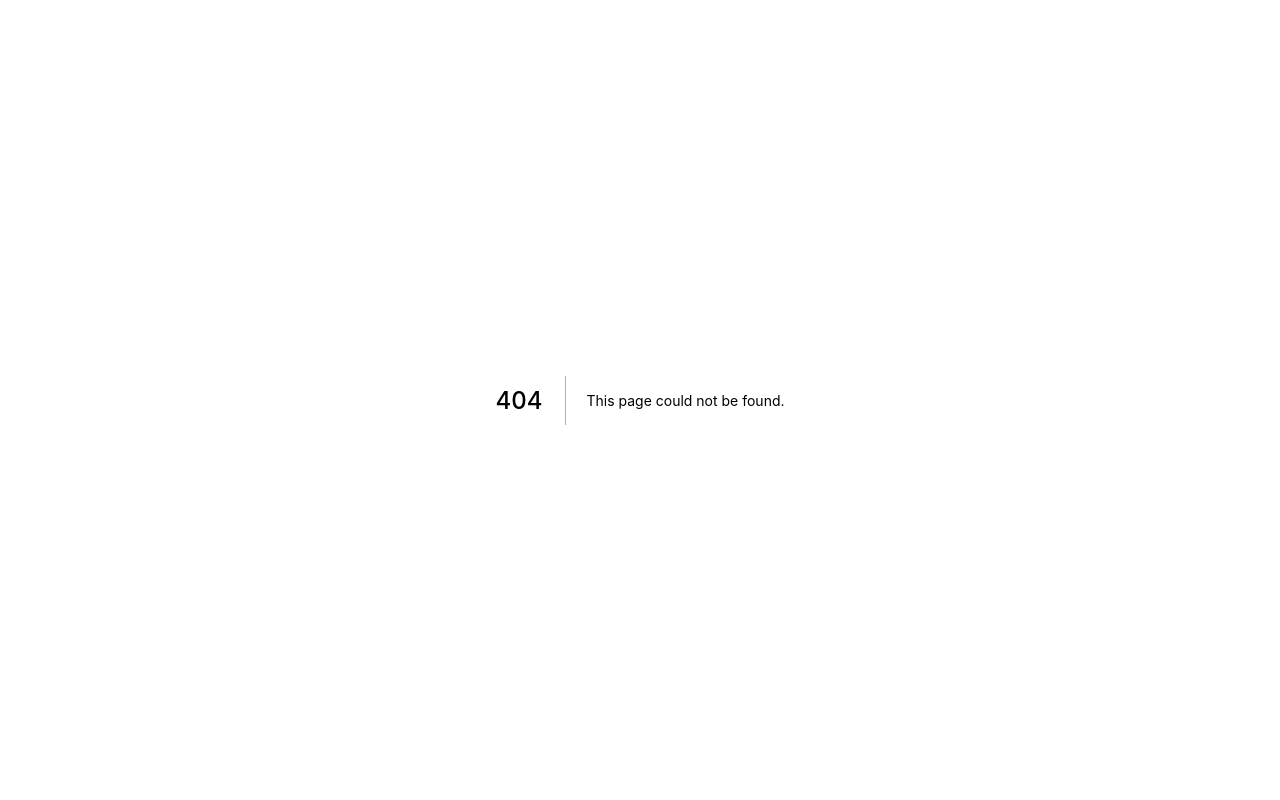
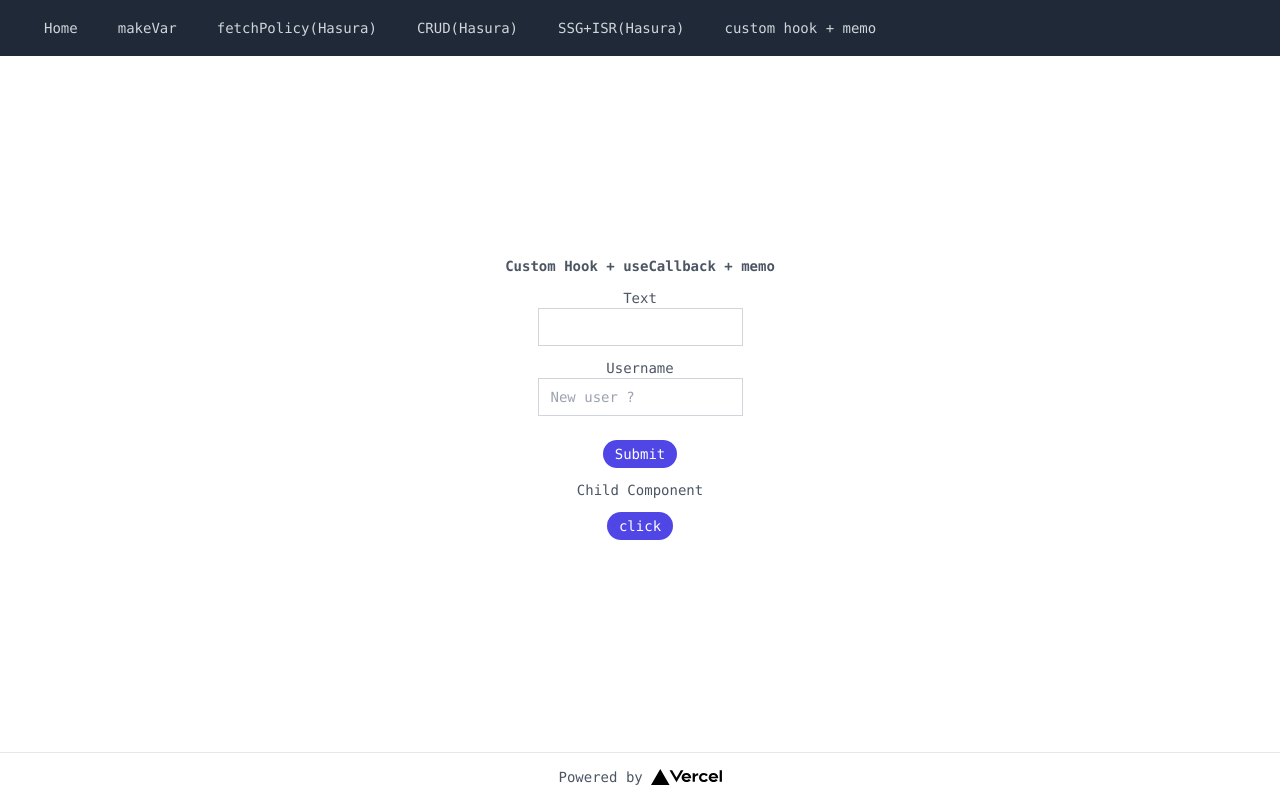
Before and after one commit to supunic/nextjs_hasura_basic_lesson, a Next.js app: page /hooks-memo in a window 1280 px wide. Before the commit this address had no page. Built offline with nearby package versions, Linux system fonts and the light colour scheme.

Commit message:
implement: hooks memo component

```diff
--- /dev/null
+++ b/pages/hooks-memo.tsx
@@ -0,0 +1,12 @@
+import { VFC } from 'react'
+import { Layout } from '../components/Layout'
+import { CreateUser } from '../components/CreateUser'
+
+const HooksMemo: VFC = () => {
+  return (
+    <Layout title="Hooks memo">
+      <CreateUser />
+    </Layout>
+  )
+}
+export default HooksMemo
```
